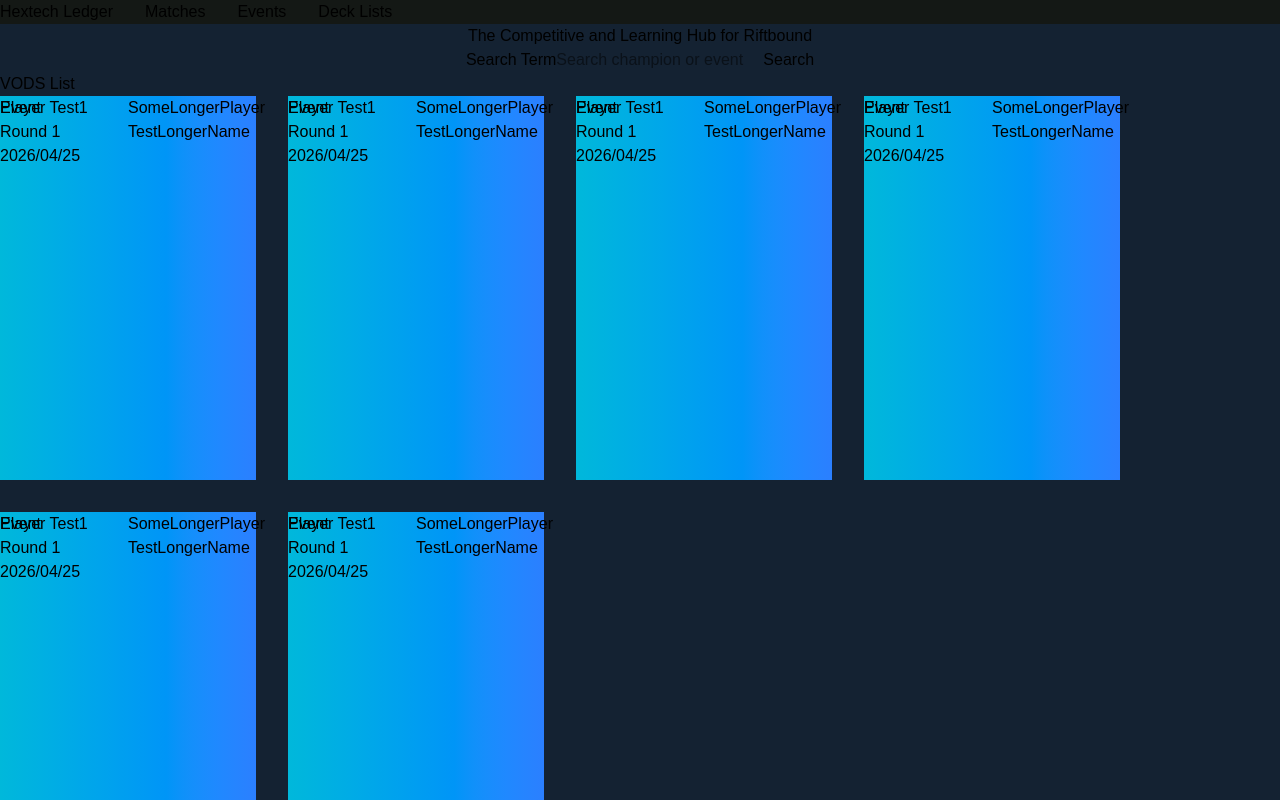
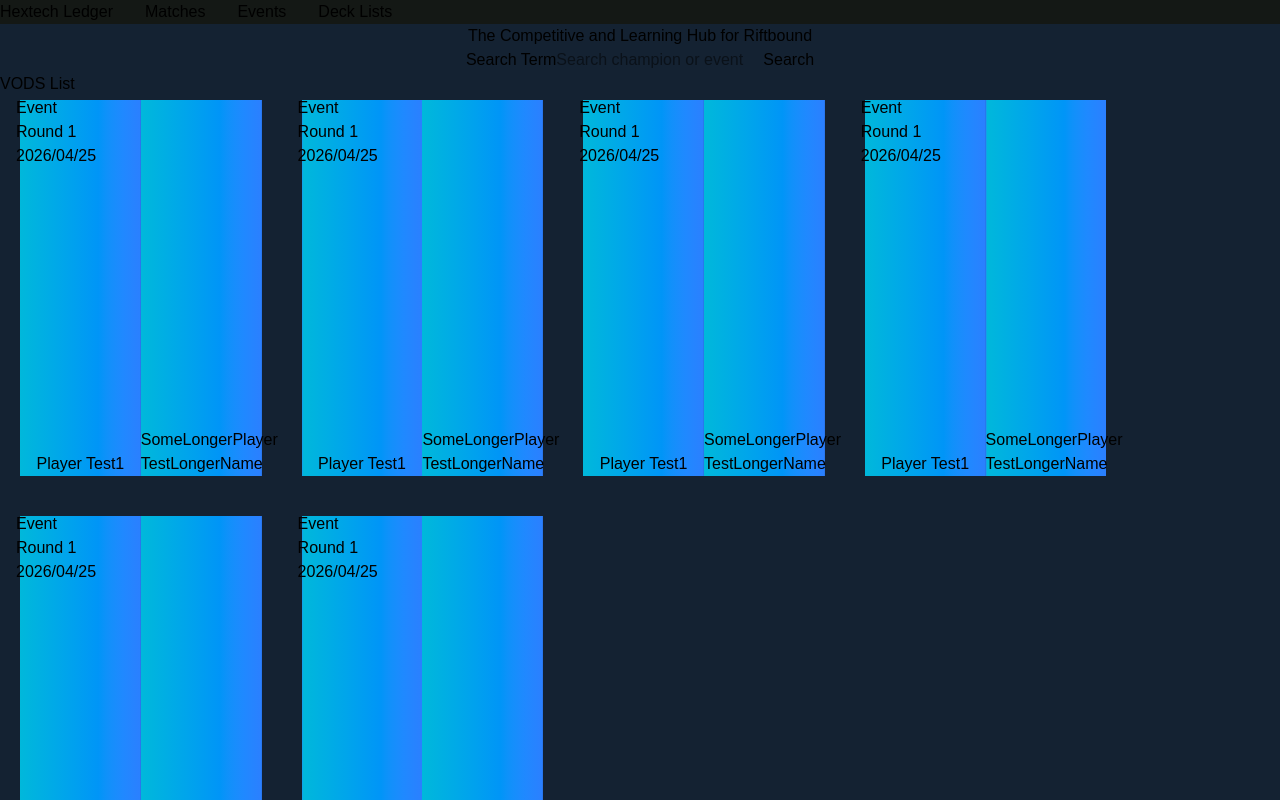
Before and after one commit to BrandenSoropia/hextech-ledger, a Next.js app in the folder frontend/: page / in a window 1280 px wide. Shown: the top 800 px of the page. Built offline with nearby package versions, Linux system fonts and the light colour scheme.

Commit message:
Match card layout done with placeholder bg colour for now.

```diff
--- a/frontend/src/app/_components/MatchCard.tsx
+++ b/frontend/src/app/_components/MatchCard.tsx
@@ -1,6 +1,6 @@
 import React from "react";
 
-interface PlayerDetails {
+interface PlayerDetailsProps {
   backgroundImageSrc: string;
   name: string;
 }
@@ -9,12 +9,24 @@ interface MatchCardProps {
   eventName: string;
   round: string;
   date: string;
-  player1: PlayerDetails;
-  player2: PlayerDetails;
+  player1: PlayerDetailsProps;
+  player2: PlayerDetailsProps;
 }
 
 const placeholderStyles = "bg-linear-to-r from-cyan-500 to-blue-500";
 
+const PlayerDetailsSection = ({
+  name,
+  backgroundImageSrc,
+}: PlayerDetailsProps) => {
+  return (
+    <div
+      className={`flex flex-col justify-end align-center w-1/2 bg-[url(${backgroundImageSrc})] bg-cover bg-center ${placeholderStyles}`}
+    >
+      <p className="text-center">{name}</p>
+    </div>
+  );
+};
 
 const MatchCard = ({
   eventName,
@@ -24,21 +36,15 @@ const MatchCard = ({
   player2,
 }: MatchCardProps) => {
   return (
-    <div
-      className={`relative h-48 w-full md:h-96 md:w-1/3 lg:w-1/5 ${placeholderStyles}`}
-    >
+    <div className={`relative h-48 w-full md:h-96 md:w-1/3 lg:w-1/5 p-1 `}>
       <div className="absolute top-0 left-0">
         <p>{eventName}</p>
         <p>{round}</p>
         <p>{date}</p>
       </div>
-      <div className="flex">
-        <div className="w-1/2">
-          <p>{player1.name}</p>
-        </div>
-        <div className="w-1/2">
-          <p>{player2.name}</p>
-        </div>
+      <div className="flex flex-row h-full">
+        <PlayerDetailsSection {...player1} />
+        <PlayerDetailsSection {...player2} />
       </div>
     </div>
   );
--- a/frontend/src/app/_components/MatchList.tsx
+++ b/frontend/src/app/_components/MatchList.tsx
@@ -2,7 +2,7 @@ import MatchCard from "./MatchCard";
 
 const MatchList = () => {
   return (
-    <div className="flex flex-row flex-wrap gap-8">
+    <div className="flex flex-row flex-wrap gap-8 px-4">
       <MatchCard
         eventName="Event"
         round="Round 1"
```
